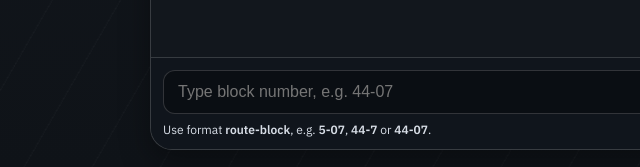
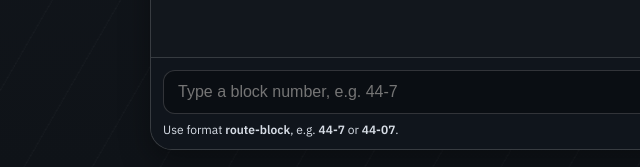
Before and after one commit to Omar-Khattab-01/OC_Bus_Tracker, a website: page public/index.html in a window 1280 px wide. Shown: the part 630-797 px from the top of the page, 0-640 px from the left. Drawn offline with nearby package versions, Linux system fonts and the light colour scheme.

Commit message:
Refine block input examples to compare 44-7 and 44-07 only

```diff
--- a/public/index.html
+++ b/public/index.html
@@ -365,13 +365,13 @@
           id="messageInput"
           class="input"
           autocomplete="off"
-          placeholder="Type block number, e.g. 44-07"
+          placeholder="Type a block number, e.g. 44-7"
           aria-label="Block number"
         />
         <button id="sendBtn" class="btn" type="submit">Track Block</button>
       </form>
       <div class="hint">
-        <span>Use format <strong>route-block</strong>, e.g. <strong>5-07</strong>, <strong>44-7</strong> or <strong>44-07</strong>.</span>
+        <span>Use format <strong>route-block</strong>, e.g. <strong>44-7</strong> or <strong>44-07</strong>.</span>
         <span id="latencyHint">Always live lookup (no cache)</span>
       </div>
     </section>
```
